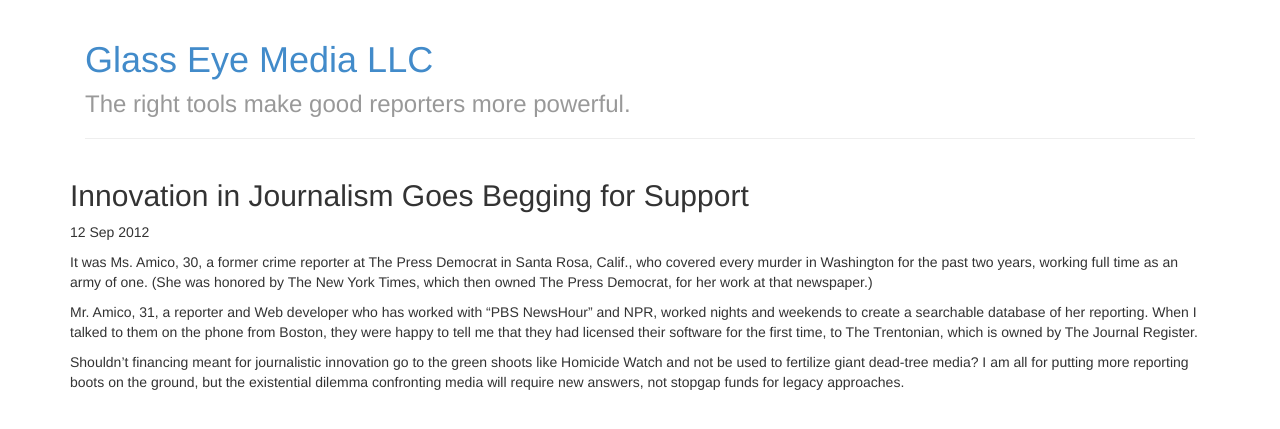
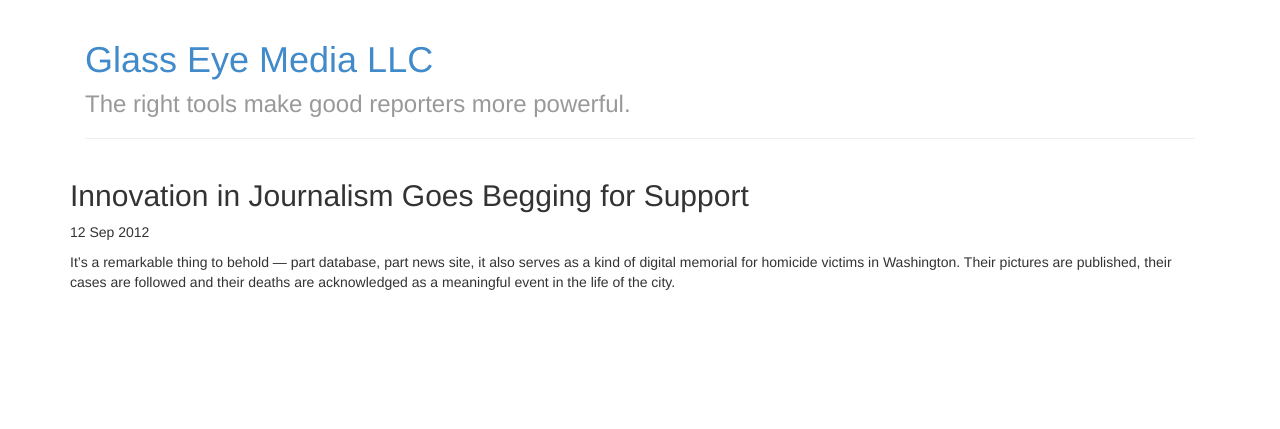
Before and after one commit to glasseyemedia/glasseyemedia.github.io, a Jekyll site: the page built from _posts/2014-01-26-hw-in-the-nyt.markdown, in a window 1280 px wide. Shown: the top 429 px of the page. Built offline with Jekyll 4.4.1, drawn with Linux system fonts in a browser that asks for light colours.

Commit message:
Nicer nyt quote

```diff
--- a/_posts/2014-01-26-hw-in-the-nyt.markdown
+++ b/_posts/2014-01-26-hw-in-the-nyt.markdown
@@ -8,8 +8,4 @@
 categories: ['Press']
 excerpt: "tl;dr"
 ---
-It was Ms. Amico, 30, a former crime reporter at The Press Democrat in Santa Rosa, Calif., who covered every murder in Washington for the past two years, working full time as an army of one. (She was honored by The New York Times, which then owned The Press Democrat, for her work at that newspaper.)
-
-Mr. Amico, 31, a reporter and Web developer who has worked with “PBS NewsHour” and NPR, worked nights and weekends to create a searchable database of her reporting. When I talked to them on the phone from Boston, they were happy to tell me that they had licensed their software for the first time, to The Trentonian, which is owned by The Journal Register.
-
-Shouldn’t financing meant for journalistic innovation go to the green shoots like Homicide Watch and not be used to fertilize giant dead-tree media? I am all for putting more reporting boots on the ground, but the existential dilemma confronting media will require new answers, not stopgap funds for legacy approaches.
+It’s a remarkable thing to behold — part database, part news site, it also serves as a kind of digital memorial for homicide victims in Washington. Their pictures are published, their cases are followed and their deaths are acknowledged as a meaningful event in the life of the city.
```
